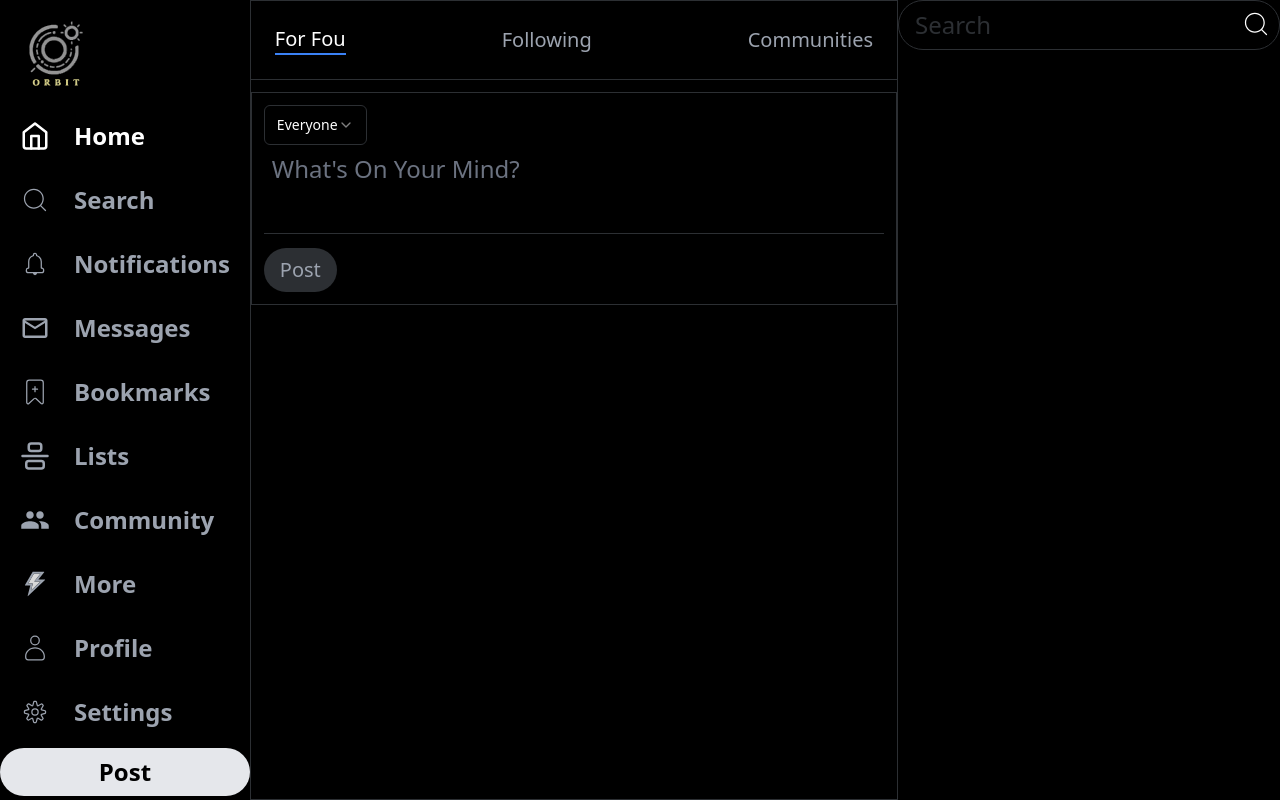
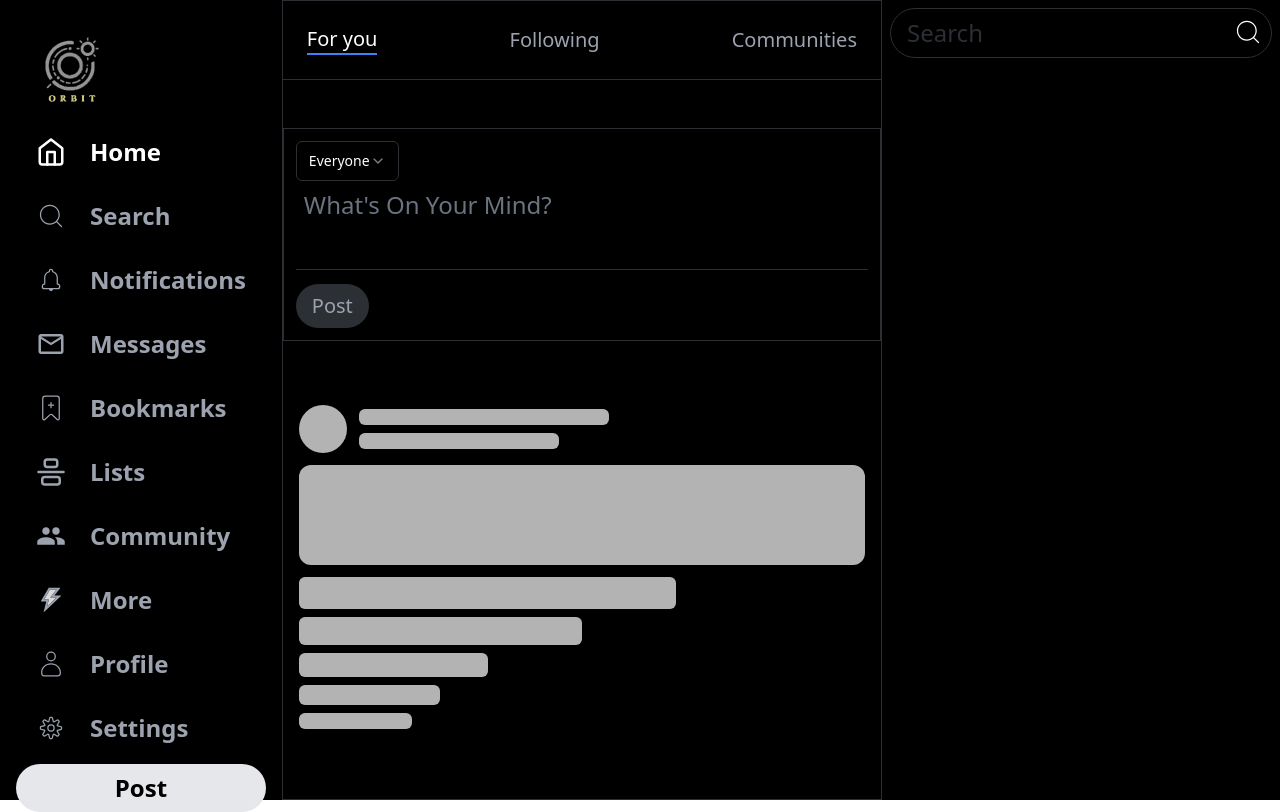
Before and after one commit to Nasifuad/Orbit-Platform, a React (Vite) app in the folder client/: page / in a window 1280 px wide. Built offline with nearby package versions, Linux system fonts and the light colour scheme.

Commit message:
The Structure is Complete

```diff
--- a/client/src/Layout/Layout.jsx
+++ b/client/src/Layout/Layout.jsx
@@ -1,8 +1,6 @@
 import { Outlet } from "react-router-dom";
 import Navbar from "../sections/Navbar";
 import Aside from "../sections/Aside";
-import MiniNav from "../components/MiniNav";
-import Post from "../components/Post";
 
 const Layout = () => {
   return (
@@ -10,8 +8,6 @@ const Layout = () => {
       <div className="container mx-auto  flex justify-between items-start ">
         <Navbar />
         <div className="flex flex-col border-[#2c2f33] border-[0.5px] h-screen gap-3 w-full  ">
-          <MiniNav />
-          <Post />
           <Outlet />
         </div>
         <Aside />
--- a/client/src/components/MiniNav.jsx
+++ b/client/src/components/MiniNav.jsx
@@ -1,35 +1,28 @@
+/* eslint-disable react/prop-types */
 import { NavLink } from "react-router-dom";
 
-const MiniNav = () => {
+const MiniNav = ({ nav }) => {
   return (
+    <>
       <div className="flex gap-4 items-center bg-transparent backdrop-blur-md p-6 text-white text-xl justify-between sticky top-0 z-50 w-full border-[#2c2f33] border-b-[0.5px]">
+        {nav.map((link) => {
+          return (
             <NavLink
-        to={"/"}
+              key={link.name}
+              to={link.to}
               className={({ isActive }) =>
                 isActive
                   ? "border-b-2 border-blue-500 after:content-['_']"
                   : "text-gray-400"
               }
             >
-        For Fou
+              {link.name}
             </NavLink>
-      <NavLink
-        to={"/following"}
-        className={({ isActive }) =>
-          isActive ? "border-b-2 border-blue-500" : "text-gray-400"
-        }
-      >
-        Following
-      </NavLink>
-      <NavLink
-        to={"/communities"}
-        className={({ isActive }) =>
-          isActive ? "border-b-2 border-blue-500" : "text-gray-400"
-        }
-      >
-        Communities
-      </NavLink>
+          );
+        })}
       </div>
+      );
+    </>
   );
 };
 
--- /dev/null
+++ b/client/src/components/ui/skeleton.jsx
@@ -0,0 +1,14 @@
+import { cn } from "@/lib/utils"
+
+function Skeleton({
+  className,
+  ...props
+}) {
+  return (
+    (<div
+      className={cn("animate-pulse rounded-md bg-neutral-100 dark:bg-neutral-800", className)}
+      {...props} />)
+  );
+}
+
+export { Skeleton }
--- a/client/src/constants/constants.jsx
+++ b/client/src/constants/constants.jsx
@@ -61,3 +61,36 @@ export const navLinks = [
     icon: <CiSettings />,
   },
 ];
+
+export const miniNavHome = [
+  {
+    to: "/",
+    name: "For you",
+  },
+  {
+    to: "/following",
+    name: "Following",
+  },
+  {
+    to: "/communities",
+    name: "Communities",
+  },
+];
+export const miniNavSerach = [
+  {
+    to: "/news",
+    name: "News",
+  },
+  {
+    to: "/trending",
+    name: "Trending",
+  },
+  {
+    to: "/sports",
+    name: "Sports",
+  },
+  {
+    to: "/entertainment",
+    name: "Entertainment",
+  },
+];
--- a/client/src/sections/Aside.jsx
+++ b/client/src/sections/Aside.jsx
@@ -3,7 +3,7 @@ import { CiSearch } from "react-icons/ci";
 const Aside = () => {
   return (
     <>
-      <div className="xl:flex flex-col gap-3 ml-auto hidden md:flex md:w-1/3  ">
+      <div className="xl:flex flex-col gap-3 ml-auto hidden  p-2">
         <form>
           <div className=" border-[#2c2f33] border-[0.5px] rounded-full flex  xl:w-full relative">
             <CiSearch className="ml-2 text-3xl text-white z-20 absolute top-2 right-2" />
--- a/client/src/sections/Content.jsx
+++ b/client/src/sections/Content.jsx
@@ -1,9 +1,30 @@
+import MiniNav from "@/components/MiniNav";
+import Post from "@/components/Post";
+import { Skeleton } from "@/components/ui/skeleton";
+import { miniNavHome } from "@/constants/constants";
 const Content = () => {
   return (
     <>
-      <div className="">
-        <h1>Content</h1>
+      <MiniNav nav={miniNavHome} />
+      <Post />(
+      <div className="flex flex-col space-y-3 p-4">
+        <div className="flex items-center space-x-3">
+          <Skeleton className="h-12 w-12 rounded-full  p-4" />
+          <div className="space-y-2">
+            <Skeleton className="h-4 w-[250px]" />
+            <Skeleton className="h-4 w-[200px]" />
+          </div>
+        </div>
+        <Skeleton className="h-[100px] w-full rounded-xl" />
+        <div className="space-y-2">
+          <Skeleton className="h-8 w-2/3" />
+          <Skeleton className="h-7 w-1/2" />
+          <Skeleton className="h-6 w-1/3" />
+          <Skeleton className="h-5 w-1/4" />
+          <Skeleton className="h-4 w-1/5" />
+        </div>
       </div>
+      )
     </>
   );
 };
--- a/client/src/sections/Explore.jsx
+++ b/client/src/sections/Explore.jsx
@@ -1,5 +1,11 @@
+import MiniNav from "@/components/MiniNav";
+import { miniNavSerach } from "@/constants/constants";
 const Explore = () => {
-  return <div className="w-1/3 bg-slate-300 h-screen">Explore</div>;
+  return (
+    <>
+      <MiniNav nav={miniNavSerach} />
+    </>
+  );
 };
 
 export default Explore;
--- /dev/null
+++ b/client/src/sections/Home.jsx
@@ -0,0 +1,5 @@
+const Home = () => {
+  return <div>Home</div>;
+};
+
+export default Home;
--- a/client/src/sections/Navbar.jsx
+++ b/client/src/sections/Navbar.jsx
@@ -4,7 +4,7 @@ import logo from "../assets/images/orbit.svg";
 const Navbar = () => {
   return (
     <>
-      <div className="flex flex-col gap-3 h-screen">
+      <div className="flex flex-col gap-3 h-screen p-4">
         <NavLink to="/">
           {" "}
           <img
```
Lines whose indentation alone changed are shown as unchanged.
